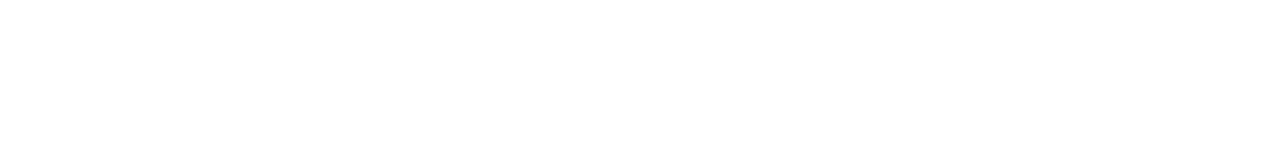
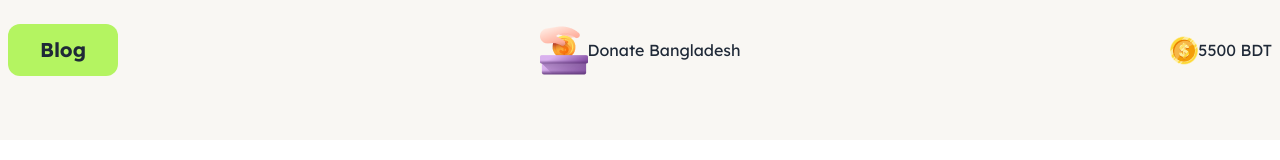
Before and after one commit to shahinur00789/assignment-05, a plain HTML site: page index.html in a window 1280 px wide. Drawn offline with nearby package versions, Linux system fonts and the light colour scheme.

Commit message:
navbar done

```diff
--- a/index.html
+++ b/index.html
@@ -3,9 +3,63 @@
 <head>
     <meta charset="UTF-8">
     <meta name="viewport" content="width=device-width, initial-scale=1.0">
-    <title></title>
+    <title>Donate Bangladesh</title>
+
+    <!-- daisyUI CDN-->
+    <link href="https://cdn.jsdelivr.net/npm/daisyui@4.12.10/dist/full.min.css" rel="stylesheet" type="text/css" />
+    <script src="https://cdn.tailwindcss.com"></script>
+
+    <!-- font CDN -->
+
+    <link rel="preconnect" href="https://fonts.googleapis.com">
+<link rel="preconnect" href="https://fonts.gstatic.com" crossorigin>
+<link href="https://fonts.googleapis.com/css2?family=Lexend:wght@100..900&display=swap" rel="stylesheet">
+
+
+    <style>
+        .font-lexend{
+            font-family: "Lexend", system-ui;
+        }
+      </style>
+
+
 </head>
-<body>
+<body class="font-lexend">
+   <header>
+<!-- navbar start -->
+    <nav class="bg-[#F9F7F3] pb-6 pt-4">
+        <div class="navbar lg:container mx-auto mb-8">
+        <div class="navbar-start">
+          <button class="bg-[#B4F461] px-8 py-3 rounded-xl text-xl font-bold">Blog</button>
+        </div>
+        <div class="navbar-center">
+          <img src="assets/logo.png" alt="">
+          <p>Donate Bangladesh</p>
+        </div>
 
+        <div class="navbar-end">
+            <img src="assets/coin.png" alt="">
+            <p>5500 BDT</p>
+          </div>
+      </div>
+   </div></nav>
+
+
+<!-- navbar end -->
+
+   </header>
+
+
+   <main>
+
+
+   </main>
+
+   <footer>
+
+
+   </footer>
+
+   <script src="js/style.js"></script>
 </body>
 </html>
--- /dev/null
+++ b/tailwind.config.js
@@ -0,0 +1,8 @@
+/** @type {import('tailwindcss').Config} */
+module.exports = {
+    content: ["./src/**/*.{html,js}"],
+    theme: {
+      extend: {},
+    },
+    plugins: [],
+  }
```
Also changed, not shown: js/style.js (added).
